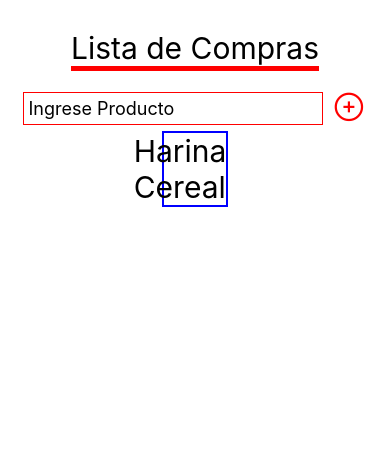
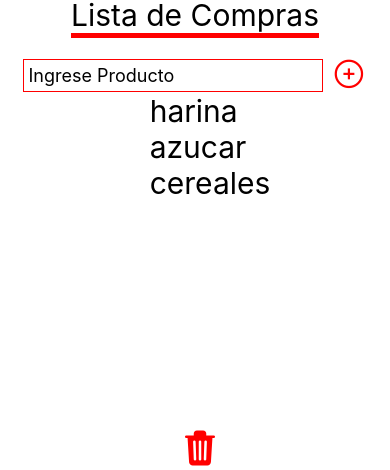
Before and after one commit to JavierTorres86/DesarrolloDeApps, a React Native app: screen / in a window 390 px wide. Shown: the part 374-844 px from the top of the page. Built offline with nearby package versions, Linux system fonts and the light colour scheme.

Commit message:
modal y otras cosas

```diff
--- a/App.js
+++ b/App.js
@@ -1,10 +1,57 @@
-import {Text, View, TextInput,Pressable,Image} from 'react-native';
+import React,{useState} from 'react';
+import {Text, View, TextInput,Pressable,Image,FlatList,Modal} from 'react-native';
 import Ionicons from '@expo/vector-icons/Ionicons';
 import styles from './Components/Style.js';
 
+
+
 export default function App() {
+
+const initialState = [
+  {id:1, text: "harina"},
+  {id:2, text: "azucar"},
+  {id:3, text: "cereales"},
+];
+const [text, setText]= useState("");
+const [list, setList]= useState(initialState);
+const [isModalVisible, setIsModalVisible] = useState(false);
+
+
+const addItem = () => {
+
+  list.push({
+    id: Math.random(),
+    text:text,
+    });
+    console.log(list.text)
+
+  setList(list);
+  setText("");
+};
+
+const clearList = () => {
+  setList([]);
+  setIsModalVisible(false);
+};
+
   return (
     <View style={styles.container}>
+   <View style={styles.centeredView}>
+    <Modal transparent={true} visible={isModalVisible}>
+      <View style={styles.modalView}>
+      <Text style={styles.modalText}>¿Estas seguro que deseas eliminar la lista? </Text>
+
+          <Pressable onPress={() => clearList()}>
+            <Text>SI</Text>
+          </Pressable>
+
+          <Pressable onPress={() => setIsModalVisible(false)}>
+            <Text> NO </Text>
+          </Pressable>
+        </View>
+      </Modal>
+      </View>
+
 
 <Image
      style= {styles.image}
@@ -18,18 +65,25 @@ export default function App() {
 
       <View style={styles.buttoncontainer}>
       <View style={styles.inputcontainer}>
-         <TextInput style={styles.input} placeholder='Ingrese Producto'/>
+         <TextInput style={styles.input} placeholder='Ingrese Producto'
+         value={text} onChangeText={(value) => setText(value)}
+         />
       </View>
-     <Pressable style={styles.button} onPress={()=> console.log("el boton ha sido presionado")}>
+     <Pressable style={styles.button} onPress={()=> addItem()}>
       <Ionicons  name= "add-circle-outline"size={35} color="red"/>
      </Pressable>
      </View>
 
-     <View style= {styles.lista}>
-     <Text style= {styles.list} >Harina</Text>
-     <Text style= {styles.list} >Cereal</Text>
-
-     </View>
-    </View>
+     <FlatList
+     data={list}
+     keyExtractor={(item)=>item.id}
+     renderItem={({item})=>  (
+     <Text style= {styles.list} > {item.text} </Text>
+     )}
+    />
+    <Pressable style={styles.button} onPress={() => setIsModalVisible(true)}>
+        <Ionicons name="trash" size={40} color="red" />
+      </Pressable>
+       </View>
   );
 }
--- a/Components/Style.js
+++ b/Components/Style.js
@@ -36,7 +36,7 @@ const styles = StyleSheet.create({
   },
   list:{
     fontSize:30,
-    marginLeft: -30,
+    marginLeft: 30,
   },
   image:{
     height:100,
@@ -47,5 +47,32 @@ const styles = StyleSheet.create({
     borderColor:"blue",
     borderWidth:2,
   },
+  modalView: {
+    margin: 20,
+    backgroundColor: 'white',
+    borderRadius: 20,
+    padding: 35,
+    alignItems: 'center',
+    shadowColor: '#000',
+    shadowOffset: {
+      width: 0,
+      height: 2,
+    }
+    },
+    modalText: {
+      marginBottom: 15,
+      textAlign: 'center',
+    },
+    textStyle: {
+      color: 'white',
+      fontWeight: 'bold',
+      textAlign: 'center',
+    },
+    centeredView: {
+      flex: 1,
+      justifyContent: 'center',
+      alignItems: 'center',
+      marginTop: 22,
+    },
 });
 export default styles
```
